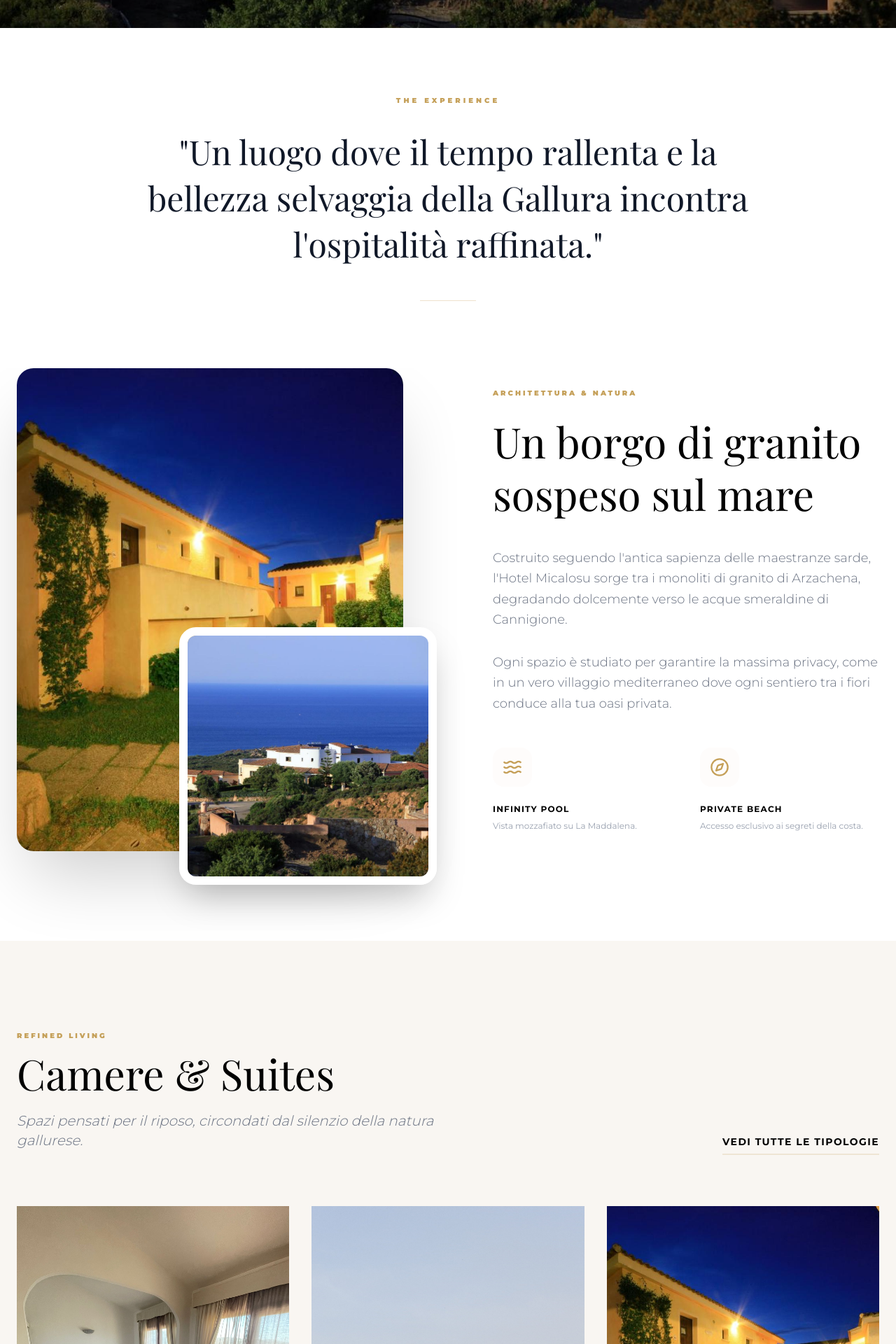
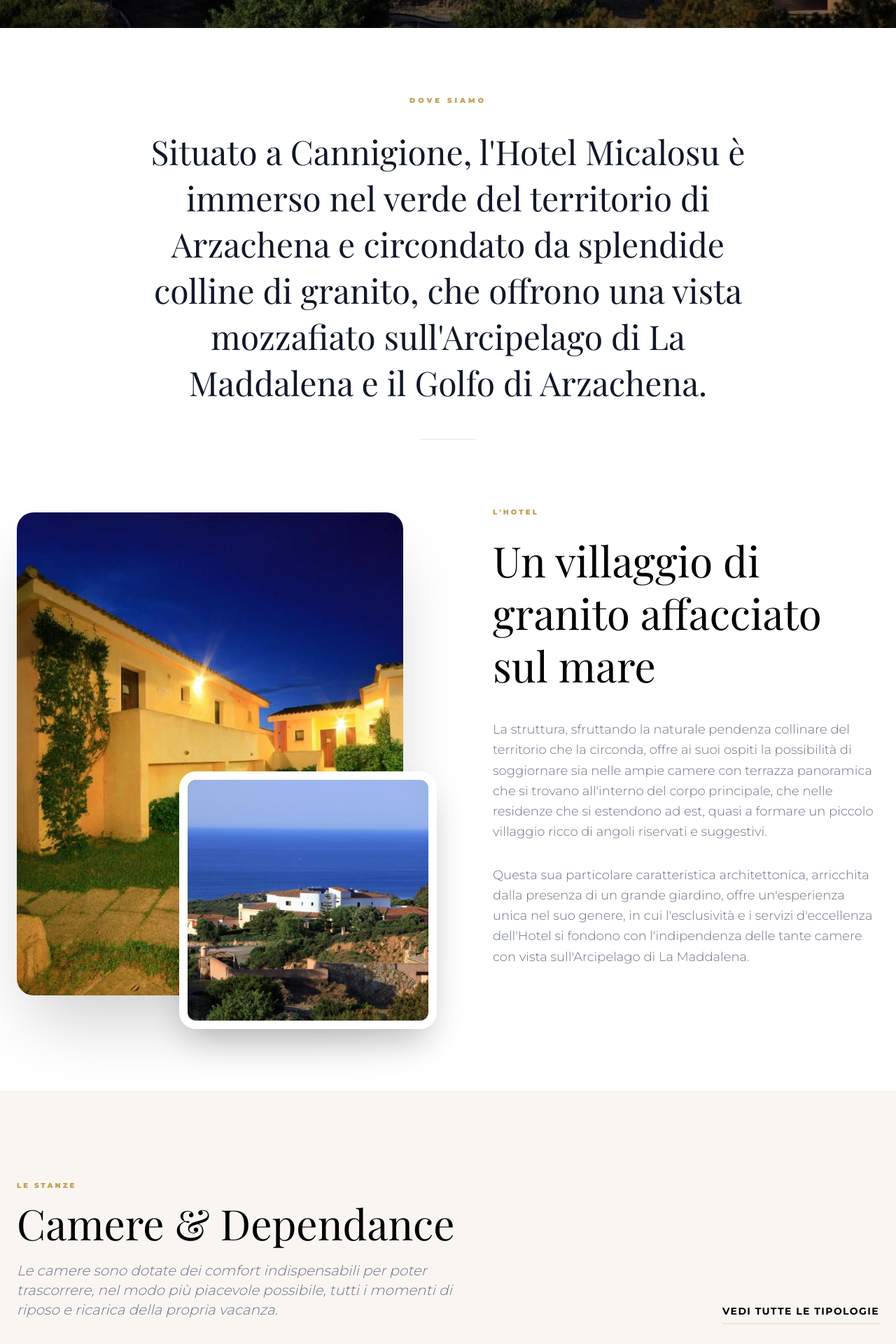
Before and after one commit to sbandicus/hotel-micalosu-site, a Next.js app: page / in a window 1280 px wide. Shown: the part 760-2680 px from the top of the page at 70% size. Built offline with nearby package versions, Linux system fonts and the light colour scheme; a web font is replaced by a local one.

Commit message:
Replace all invented texts with real Hotel Micalosu content from original site

```diff
--- a/src/app/page.tsx
+++ b/src/app/page.tsx
@@ -7,8 +7,7 @@
 import { motion, useScroll, useTransform } from 'framer-motion';
 import { useRef } from 'react';
 import {
-  MapPin, Phone, Mail, Instagram, Facebook, Star,
-  Waves, Utensils, Heart, Ship, Compass, Palmtree, Quote, Camera, Music, Sparkles
+  MapPin, Phone, Mail, Instagram, Facebook, Star
 } from 'lucide-react';
 
 export default function Home() {
@@ -83,9 +82,9 @@
         <div className="container mx-auto px-6">
           <div className="max-w-4xl mx-auto text-center">
             <ScrollReveal>
-              <span className="text-gold uppercase tracking-[0.4em] text-[10px] font-black mb-8 block">The Experience</span>
+              <span className="text-gold uppercase tracking-[0.4em] text-[10px] font-black mb-8 block">Dove Siamo</span>
               <h2 className="text-3xl md:text-5xl font-serif leading-snug text-gray-900 mb-12">
-                "Un luogo dove il tempo rallenta e la bellezza selvaggia della Gallura incontra l'ospitalità raffinata."
+                Situato a Cannigione, l'Hotel Micalosu è immerso nel verde del territorio di Arzachena e circondato da splendide colline di granito, che offrono una vista mozzafiato sull'Arcipelago di La Maddalena e il Golfo di Arzachena.
               </h2>
               <div className="w-20 h-px bg-gold/30 mx-auto" />
             </ScrollReveal>
@@ -107,31 +106,15 @@
             </ScrollReveal>
 
             <ScrollReveal direction="left">
-              <span className="text-gold uppercase tracking-[0.3em] text-[10px] font-black mb-6 block">Architettura & Natura</span>
-              <h3 className="text-4xl md:text-6xl mb-10 font-serif leading-tight">Un borgo di granito sospeso sul mare</h3>
+              <span className="text-gold uppercase tracking-[0.3em] text-[10px] font-black mb-6 block">L'Hotel</span>
+              <h3 className="text-4xl md:text-6xl mb-10 font-serif leading-tight">Un villaggio di granito affacciato sul mare</h3>
               <div className="space-y-8 text-gray-500 text-lg leading-relaxed mb-12 font-light">
                 <p>
-                  Costruito seguendo l'antica sapienza delle maestranze sarde, l'Hotel Micalosu sorge tra i monoliti di granito di Arzachena, degradando dolcemente verso le acque smeraldine di Cannigione.
+                  La struttura, sfruttando la naturale pendenza collinare del territorio che la circonda, offre ai suoi ospiti la possibilità di soggiornare sia nelle ampie camere con terrazza panoramica che si trovano all'interno del corpo principale, che nelle residenze che si estendono ad est, quasi a formare un piccolo villaggio ricco di angoli riservati e suggestivi.
                 </p>
                 <p>
-                  Ogni spazio è studiato per garantire la massima privacy, come in un vero villaggio mediterraneo dove ogni sentiero tra i fiori conduce alla tua oasi privata.
+                  Questa sua particolare caratteristica architettonica, arricchita dalla presenza di un grande giardino, offre un'esperienza unica nel suo genere, in cui l'esclusività e i servizi d'eccellenza dell'Hotel si fondono con l'indipendenza delle tante camere con vista sull'Arcipelago di La Maddalena.
                 </p>
-              </div>
-              <div className="grid grid-cols-2 gap-10">
-                <div className="group cursor-default">
-                    <div className="w-14 h-14 rounded-2xl bg-beige group-hover:bg-gold transition-colors flex items-center justify-center text-gold group-hover:text-white mb-6">
-                      <Waves size={28} />
-                    </div>
-                    <h5 className="font-bold text-xs uppercase tracking-widest mb-2">Infinity Pool</h5>
-                    <p className="text-xs text-gray-400">Vista mozzafiato su La Maddalena.</p>
-                </div>
-                <div className="group cursor-default">
-                    <div className="w-14 h-14 rounded-2xl bg-beige group-hover:bg-gold transition-colors flex items-center justify-center text-gold group-hover:text-white mb-6">
-                      <Compass size={28} />
-                    </div>
-                    <h5 className="font-bold text-xs uppercase tracking-widest mb-2">Private Beach</h5>
-                    <p className="text-xs text-gray-400">Accesso esclusivo ai segreti della costa.</p>
-                </div>
               </div>
             </ScrollReveal>
           </div>
@@ -143,9 +126,9 @@
         <div className="container mx-auto px-6">
           <div className="flex flex-col md:flex-row md:items-end justify-between mb-20 gap-8">
             <ScrollReveal direction="right" className="max-w-2xl">
-              <span className="text-gold uppercase tracking-[0.3em] text-[10px] font-black mb-4 block">Refined Living</span>
-              <h2 className="text-4xl md:text-6xl mb-6 font-serif">Camere & Suites</h2>
-              <p className="text-gray-500 font-light text-xl italic">Spazi pensati per il riposo, circondati dal silenzio della natura gallurese.</p>
+              <span className="text-gold uppercase tracking-[0.3em] text-[10px] font-black mb-4 block">Le Stanze</span>
+              <h2 className="text-4xl md:text-6xl mb-6 font-serif">Camere & Dependance</h2>
+              <p className="text-gray-500 font-light text-xl italic">Le camere sono dotate dei comfort indispensabili per poter trascorrere, nel modo più piacevole possibile, tutti i momenti di riposo e ricarica della propria vacanza.</p>
             </ScrollReveal>
             <ScrollReveal delay={0.3}>
               <a href="#booking" className="text-sm font-bold uppercase tracking-widest border-b-2 border-gold/20 hover:border-gold pb-2 transition-all">Vedi tutte le tipologie</a>
@@ -154,9 +137,9 @@
 
           <div className="grid md:grid-cols-3 gap-8">
             {[
-              { title: 'Deluxe Sea View', type: 'Corpo Centrale', img: '/images/suite.jpg', price: '220', features: ['Balcone Privato', 'King Size Bed', 'Nespresso'] },
-              { title: 'Sunset Dependance', type: 'Giardino Privato', img: '/images/camere.jpg', price: '180', features: ['Ingresso Indipendente', 'Patio Esterno', 'Privacy'] },
-              { title: 'Junior Suite', type: 'Vista Panoramica', img: '/images/giardino.jpg', price: '280', features: ['Area Wellness', 'Terrazza', 'Vip Setup'] },
+              { title: 'Camere con Terrazza', type: 'Corpo Principale', img: '/images/suite.jpg', price: '220', desc: "Ampie camere con terrazza panoramica all'interno del corpo principale della struttura." },
+              { title: 'Dependance', type: 'Giardino Privato', img: '/images/camere.jpg', price: '180', desc: "Pi\u00f9 isolate e indipendenti rispetto alla struttura, ideali per chi desidera totale autonomia e assoluta privacy." },
+              { title: 'Vista Arcipelago', type: 'Vista Panoramica', img: '/images/giardino.jpg', price: '260', desc: "Camere con vista sull'Arcipelago di La Maddalena, in angoli riservati e suggestivi." },
             ].map((room, i) => (
               <ScrollReveal key={i} delay={i * 0.1}>
                 <div className="group bg-white h-full relative overflow-hidden transition-all duration-700 hover:-translate-y-4">
@@ -174,13 +157,7 @@
                     </div>
                   </div>
                   <div className="p-8">
-                    <ul className="space-y-3 mb-8">
-                      {room.features.map((f, j) => (
-                        <li key={j} className="text-[10px] uppercase tracking-widest text-gray-400 flex items-center">
-                          <div className="w-1 h-1 rounded-full bg-gold mr-3" /> {f}
-                        </li>
-                      ))}
-                    </ul>
+                    <p className="text-sm text-gray-400 font-light leading-relaxed mb-8">{room.desc}</p>
                     <a href="#booking" className="block text-center py-4 border border-gray-100 text-[10px] font-black uppercase tracking-widest hover:bg-black hover:text-white transition-all">Prenota Soggiorno</a>
                   </div>
                 </div>
@@ -196,35 +173,16 @@
           <div className="grid lg:grid-cols-12 gap-16 items-center">
             <div className="lg:col-span-5 order-2 lg:order-1">
               <ScrollReveal direction="right">
-                <span className="text-gold uppercase tracking-[0.4em] text-[10px] font-black mb-6 block">Destinazione Eventi</span>
-                <h2 className="text-4xl md:text-6xl mb-8 font-serif leading-tight">Celebrazioni che lasciano il segno</h2>
-                <p className="text-gray-600 text-lg leading-relaxed mb-12 font-light">
-                  L'Hotel Micalosu è da oltre 30 anni il palcoscenico dei matrimoni più suggestivi della Gallura. La nostra posizione strategica e l'architettura a borgo offrono scenari naturali incomparabili per il tuo giorno più bello.
-                </p>
-
-                <div className="space-y-8 mb-12">
-                  <div className="flex items-start gap-6">
-                    <div className="w-12 h-12 rounded-full bg-gold/5 flex items-center justify-center text-gold shrink-0">
-                      <Heart size={20} />
-                    </div>
-                    <div>
-                      <h4 className="text-sm font-bold uppercase tracking-widest mb-2 font-sans">Wedding Planner dedicati</h4>
-                      <p className="text-sm text-gray-500">Un team esperto per curare ogni dettaglio, dal banchetto agli allestimenti.</p>
-                    </div>
-                  </div>
-                  <div className="flex items-start gap-6">
-                    <div className="w-12 h-12 rounded-full bg-gold/5 flex items-center justify-center text-gold shrink-0">
-                      <Sparkles size={20} />
-                    </div>
-                    <div>
-                      <h4 className="text-sm font-bold uppercase tracking-widest mb-2 font-sans">Scenari Panoramici</h4>
-                      <p className="text-sm text-gray-500">Ampie terrazze vista mare e giardini mediterranei per aperitivi al tramonto.</p>
-                    </div>
-                  </div>
+                <span className="text-gold uppercase tracking-[0.4em] text-[10px] font-black mb-6 block">Eventi</span>
+                <h2 className="text-4xl md:text-6xl mb-8 font-serif leading-tight">Oltre 30 anni di eventi indimenticabili</h2>
+                <div className="space-y-6 text-gray-600 text-lg leading-relaxed mb-12 font-light">
+                  <p>Hotel Micalosu offre eventi indimenticabili con oltre 30 anni di esperienza, specializzandosi in matrimoni. La nostra struttura unisce eleganza, bellezza naturale e servizio impeccabile per celebrazioni uniche.</p>
+                  <p>Da pionieri nel settore, offriamo servizi di alta qualità in una location pittoresca circondata dalla bellezza di Arzachena. I nostri chef esperti creano menu personalizzati utilizzando ingredienti freschi e di alta qualità. Con un impegno per un servizio impeccabile, il nostro staff dedicato si assicura che ogni dettaglio sia curato.</p>
+                  <p>Scegli Hotel Micalosu per un'esperienza indimenticabile che incarna la storia e la tradizione di Arzachena.</p>
                 </div>
 
                 <a href="#contatti" className="inline-block px-12 py-5 border-2 border-gold text-gold rounded-full text-[10px] font-black uppercase tracking-[0.3em] hover:bg-gold hover:text-white transition-all duration-500">
-                  Richiedi un Preventivo Eventi
+                  Contattaci per il tuo Evento
                 </a>
               </ScrollReveal>
             </div>
@@ -255,54 +213,7 @@
         </div>
       </section>
 
-      {/* Serivzi & Esperienze */}
-      <section className="py-32 bg-[#FAF9F7]">
-        <div className="container mx-auto px-6">
-          <div className="text-center max-w-2xl mx-auto mb-20">
-            <span className="text-gold uppercase tracking-[0.4em] text-[10px] font-black mb-4 block">The Lifestyle</span>
-            <h2 className="text-4xl md:text-5xl font-serif">I Nostri Servizi</h2>
-          </div>
-          <div className="grid grid-cols-2 md:grid-cols-4 gap-8">
-            {[
-              { icon: <Ship />, title: "Boat Tour", desc: "La Maddalena" },
-              { icon: <Camera />, title: "Photo Shoot", desc: "Wedding Book" },
-              { icon: <Music />, title: "Live Music", desc: "Evening Lounge" },
-              { icon: <Palmtree />, title: "Private Park", desc: "Relax Area" },
-            ].map((service, i) => (
-              <ScrollReveal key={i} delay={i * 0.1}>
-                <div className="bg-white p-10 rounded-3xl text-center group hover:bg-gold transition-all duration-500 shadow-sm border border-gray-50">
-                  <div className="w-16 h-16 rounded-2xl bg-beige group-hover:bg-white/20 flex items-center justify-center text-gold group-hover:text-white mx-auto mb-6 transition-colors">
-                    {service.icon}
-                  </div>
-                  <h4 className="font-bold text-xs uppercase tracking-widest mb-2 group-hover:text-white font-sans">{service.title}</h4>
-                  <p className="text-[10px] text-gray-400 uppercase tracking-widest group-hover:text-white/70">{service.desc}</p>
-                </div>
-              </ScrollReveal>
-            ))}
-          </div>
-        </div>
-      </section>
 
-      {/* Reviews */}
-      <section className="py-32 bg-white">
-        <div className="container mx-auto px-6">
-          <ScrollReveal>
-            <div className="text-center max-w-3xl mx-auto">
-              <Quote className="mx-auto mb-10 text-gold/30" size={60} />
-              <p className="text-2xl md:text-3xl font-serif italic text-gray-800 mb-10 leading-relaxed">
-                "Una perla rara a Cannigione. La pace che si respira in questo hotel è indescrivibile. Il servizio è caloroso e autentico, ti senti a casa ma con il lusso di una vista impareggiabile."
-              </p>
-              <div className="flex items-center justify-center gap-4">
-                <div className="w-12 h-12 rounded-full bg-gold/10 flex items-center justify-center font-bold text-gold text-xs">FB</div>
-                <div className="text-left">
-                  <p className="text-sm font-bold uppercase tracking-widest text-gray-900">Federico B.</p>
-                  <p className="text-[10px] text-gray-400 uppercase tracking-widest italic font-sans leading-none">Verified Guest • TripAdvisor</p>
-                </div>
-              </div>
-            </div>
-          </ScrollReveal>
-        </div>
-      </section>
 
       {/* Booking Form Section */}
       <section id="booking" className="py-32 bg-beige/30 relative">
@@ -310,8 +221,8 @@
           <div className="grid lg:grid-cols-12 gap-20">
             <div className="lg:col-span-5">
               <ScrollReveal direction="right">
-                <span className="text-gold uppercase tracking-[0.4em] text-[10px] font-black mb-6 block">Reserva direct</span>
-                <h2 className="text-5xl font-serif mb-10">Pianifica la tua prossima estate</h2>
+                <span className="text-gold uppercase tracking-[0.4em] text-[10px] font-black mb-6 block">Prenota Direttamente</span>
+                <h2 className="text-5xl font-serif mb-10">Prenota adesso</h2>
                 <div className="space-y-6 text-gray-500 font-light leading-relaxed mb-10">
                   <p>Prenota direttamente dal nostro sito per usufruire dei vantaggi esclusivi:</p>
                   <ul className="space-y-4">
@@ -349,7 +260,7 @@
                   <Image src="/images/Logo-Gold.png" alt="Logo" width={180} height={60} className="object-contain" />
                 </div>
                 <p className="text-gray-500 text-sm leading-relaxed mb-10 max-w-sm">
-                  Un santuario di ospitalità sarda, dove l'attenzione ai dettagli e l'amore per il territorio creano esperienze indimenticabili dal 1994.
+                  Situato a Cannigione, l'Hotel Micalosu è immerso nel verde del territorio di Arzachena e circondato da splendide colline di granito, che offrono una vista mozzafiato sull'Arcipelago di La Maddalena e il Golfo di Arzachena.
                 </p>
                 <div className="flex gap-6">
                   <a href="https://www.instagram.com/hotelmicalosu/" target="_blank" className="w-10 h-10 rounded-full border border-white/10 flex items-center justify-center hover:bg-gold hover:text-white hover:border-gold transition-all duration-300"><Instagram size={18} /></a>
@@ -364,7 +275,7 @@
                 <div className="space-y-8 text-gray-400">
                   <div className="flex gap-4">
                     <MapPin size={20} className="text-gold shrink-0" />
-                    <p className="text-xs leading-relaxed uppercase tracking-widest font-sans">Loc. Micalosu, snc<br/>Arzachena (SS), Italy</p>
+                    <p className="text-xs leading-relaxed uppercase tracking-widest font-sans">Localita Micalosu<br/>07021 Arzachena, Sardegna</p>
                   </div>
                   <div className="flex gap-4">
                     <Phone size={20} className="text-gold shrink-0" />
```
